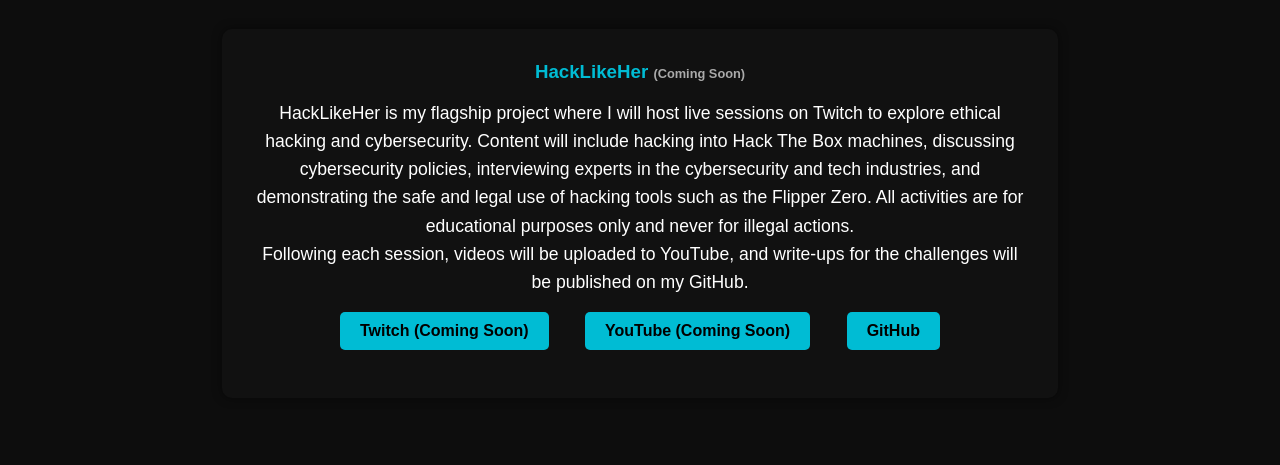
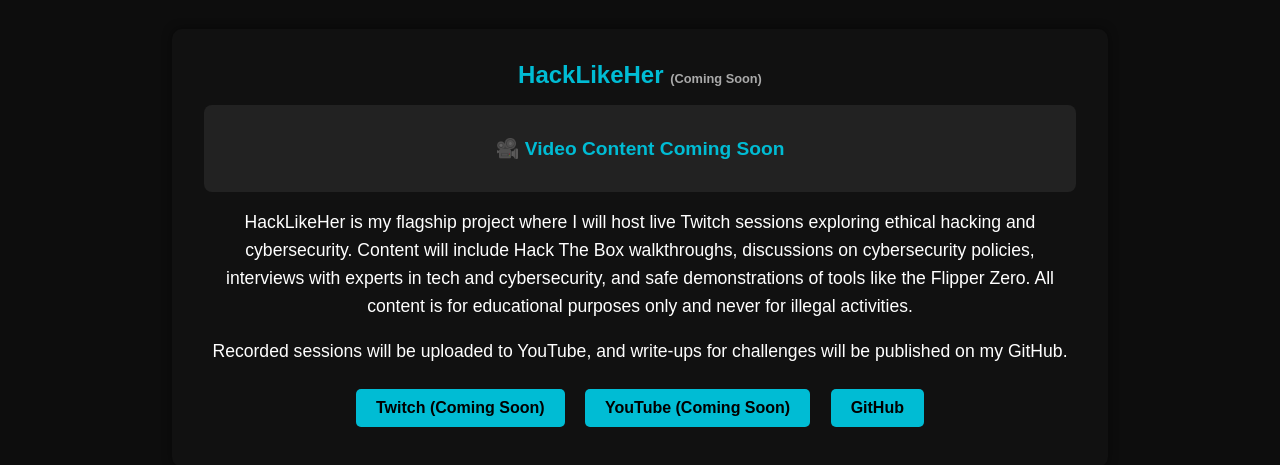
Before and after one commit to hacklikher/hacklikeher.github.io, a plain HTML site: page projects.html in a window 1280 px wide. Shown: the part 159-624 px from the top of the page. Drawn offline with Linux system fonts and the light colour scheme.

Commit message:
Update projects.html

```diff
--- a/projects.html
+++ b/projects.html
@@ -13,11 +13,12 @@ nav ul { list-style: none; display: flex; gap: 1.5rem; }
 nav a { color: #fff; text-decoration: none; position: relative; }
 nav a::after { content: ""; position: absolute; width: 0; height: 2px; bottom: -4px; left: 0; background-color: #00bcd4; transition: 0.3s; }
 nav a:hover::after { width: 100%; }
-section { padding: 8rem 2rem 4rem; text-align: center; max-width: 900px; margin: auto; }
+section { padding: 8rem 2rem 4rem; text-align: center; max-width: 1000px; margin: auto; }
 .project-card { background: #111; padding: 2rem; margin: 2rem 0; border-radius: 10px; box-shadow: 0 0 10px rgba(0,0,0,0.5); }
-.project-card h3 { color: #00bcd4; margin-bottom: 1rem; }
-.project-card p { font-size: 1.1rem; line-height: 1.6; }
-.project-links a { display: inline-block; margin: 1rem; padding: 10px 20px; background: #00bcd4; color: #000; font-weight: bold; border-radius: 5px; text-decoration: none; }
+.project-card h3 { color: #00bcd4; margin-bottom: 1rem; font-size: 1.5rem; }
+.project-card p { font-size: 1.1rem; line-height: 1.6; margin-bottom: 1rem; }
+.coming-soon { background: #222; padding: 2rem; border-radius: 8px; font-size: 1.2rem; font-weight: bold; color: #00bcd4; margin-bottom: 1rem; }
+.project-links a { display: inline-block; margin: 0.5rem; padding: 10px 20px; background: #00bcd4; color: #000; font-weight: bold; border-radius: 5px; text-decoration: none; }
 .project-links a:hover { background: #008c9e; }
 </style>
 </head>
@@ -29,7 +30,7 @@ section { padding: 8rem 2rem 4rem; text-align: center; max-width: 900px; margin:
             <li><a href="index.html">Home</a></li>
             <li><a href="resume.html">Resume</a></li>
             <li><a href="projects.html">Projects</a></li>
-            <li><a href="contact.html">Contact</a></li>
+            <li><a href="#contact">Contact</a></li>
         </ul>
     </nav>
 </header>
@@ -38,11 +39,14 @@ section { padding: 8rem 2rem 4rem; text-align: center; max-width: 900px; margin:
     <h2>Projects</h2>
     <div class="project-card">
         <h3>HackLikeHer <span style="font-size:0.8rem; color:#aaa;">(Coming Soon)</span></h3>
+        <div class="coming-soon">🎥 Video Content Coming Soon</div>
         <p>
-            HackLikeHer is my flagship project where I will host live sessions on Twitch to explore ethical hacking and cybersecurity. Content will include hacking into Hack The Box machines, discussing cybersecurity policies, interviewing experts in the cybersecurity and tech industries, and demonstrating the safe and legal use of hacking tools such as the Flipper Zero. All activities are for educational purposes only and never for illegal actions.
+            HackLikeHer is my flagship project where I will host live Twitch sessions exploring ethical hacking and cybersecurity.
+            Content will include Hack The Box walkthroughs, discussions on cybersecurity policies, interviews with experts in tech and cybersecurity,
+            and safe demonstrations of tools like the Flipper Zero. All content is for educational purposes only and never for illegal activities.
         </p>
         <p>
-            Following each session, videos will be uploaded to YouTube, and write-ups for the challenges will be published on my GitHub.
+            Recorded sessions will be uploaded to YouTube, and write-ups for challenges will be published on my GitHub.
         </p>
         <div class="project-links">
             <a href="#" target="_blank">Twitch (Coming Soon)</a>
```
